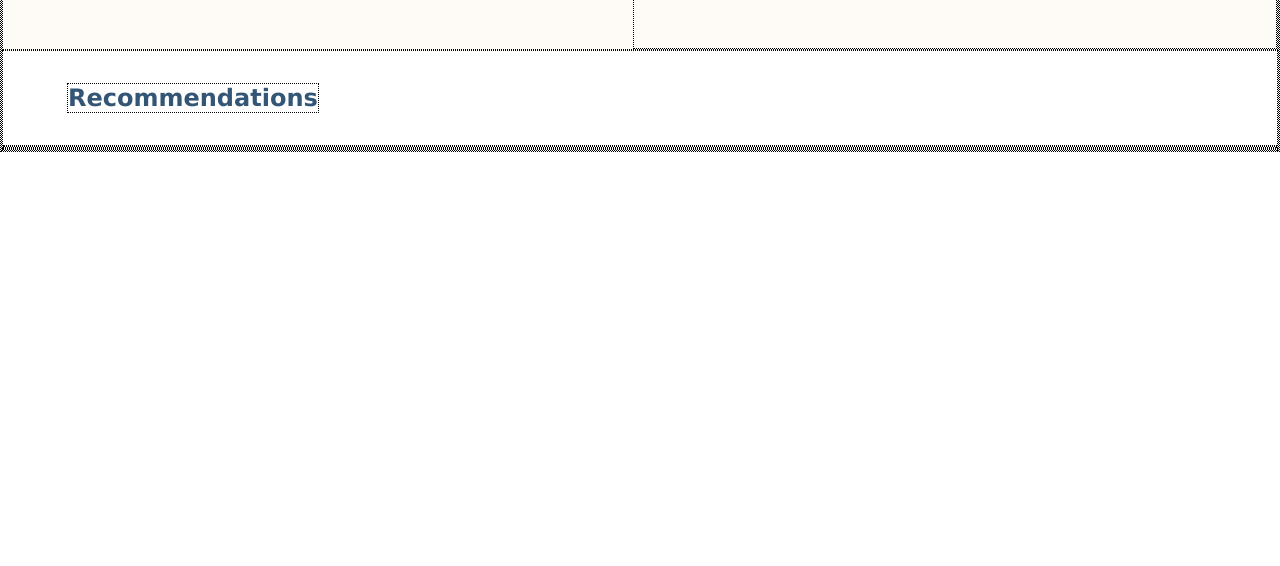
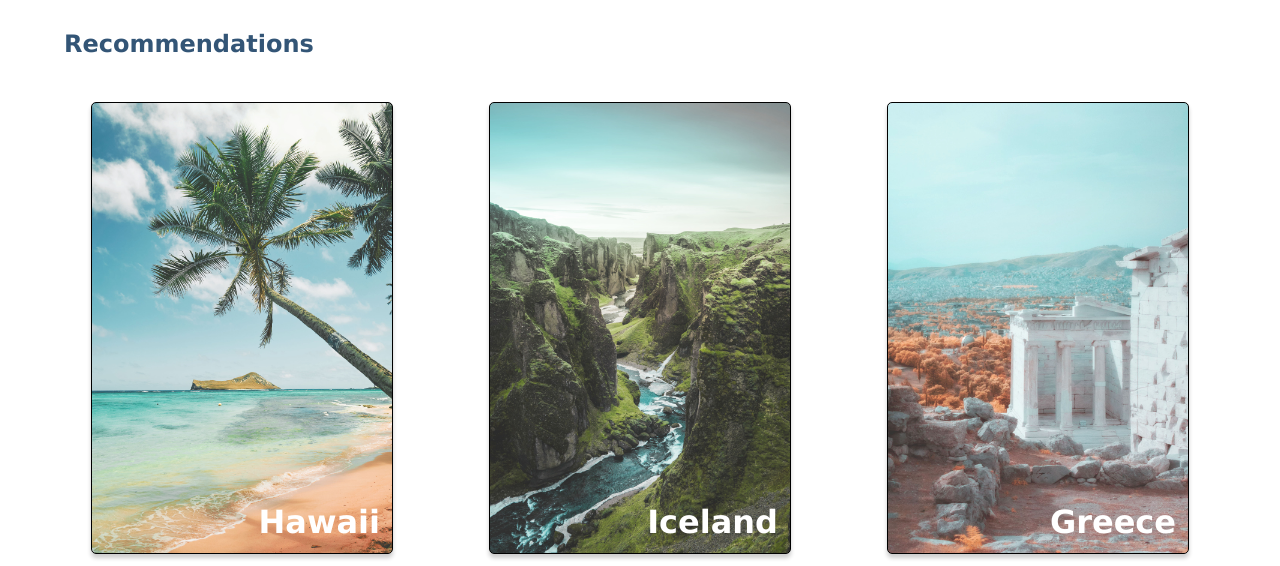
Before and after one commit to matthewcsimpson/BrainStaton-Travel-Site, a plain HTML site: page index.html in a window 1280 px wide. Shown: the part 637-1203 px from the top of the page. Before the commit the page ends 800 px from the top, so only its background shows below. Drawn offline with Linux system fonts and the light colour scheme.

Commit message:
main page cards ready for review, header refinements.

```diff
--- a/css/global.css
+++ b/css/global.css
@@ -1,5 +1,5 @@
 * {
-  border: 1px dotted black;
+  /* border: 1px dotted black; */
   margin: 0;
   padding: 0;
 }
@@ -19,7 +19,7 @@ body {
 }
 
 .header__item {
-  margin: 1.25rem 4rem;
+  margin: 0rem 4.75rem;
 }
 
 .header__name {
@@ -27,6 +27,19 @@ body {
   padding: 1.25rem;
   font-size: 2rem;
   font-weight: bold;
+}
+
+.header__name--link {
+  text-decoration: none;
+}
+
+.header__name--link:visited {
+  color: #335576;
+}
+
+.header__name--link:hover {
+  padding: 1.25rem 0rem;
+  border-bottom: 5px solid #335576;
 }
 
 /* .header__navlist {} */
@@ -55,3 +68,24 @@ body {
 .header__navlink:visited {
   color: black;
 }
+
+/* card styles */
+
+.cardcontainer {
+  display: flex;
+  flex-direction: row;
+  justify-content: center;
+  align-items: center;
+}
+
+.card {
+  display: flex;
+  justify-content: flex-end;
+  align-items: flex-end;
+  width: 18.75rem;
+  height: 28.125rem;
+  margin: 0.75rem 3rem;
+  border-radius: 5px;
+  border: 1px solid rgba(0, 0, 0, 1);
+  box-shadow: 0px 4px 4px rgba(0, 0, 0, 0.2);
+}
--- a/css/main.css
+++ b/css/main.css
@@ -8,7 +8,7 @@
 }
 
 .hero__content {
-  padding: 4rem;
+  padding: 3rem 6rem;
   min-height: 40vh;
   max-width: 45%;
 }
@@ -32,7 +32,8 @@
 
 .hero__heading {
   display: inline-block;
-  font-size: 2rem;
+  font-size: 2.25rem;
+  font-weight: bold;
 }
 
 .hero__description {
@@ -56,5 +57,31 @@
 
 .recommend__heading {
   display: inline-block;
-  margin: 2rem auto 2rem 4rem;
+  margin: 4rem 2rem 2rem 4rem;
 }
+
+.card__link {
+  text-decoration: none;
+}
+
+.card__text {
+  color: white;
+  font-weight: bolder;
+  font-size: 2rem;
+  padding: 0.75rem;
+}
+
+.card--hawaii {
+  background-image: url(../assets/Images/hawaii.jpg);
+  background-size: cover;
+}
+
+.card--iceland {
+  background-image: url(../assets/Images/iceland.jpg);
+  background-size: cover;
+}
+
+.card--greece {
+  background-image: url(../assets/Images/greece.jpg);
+  background-size: cover;
+}
--- a/index.html
+++ b/index.html
@@ -11,7 +11,7 @@
 
 <body>
     <header class="header">
-        <div class="header__item header__name">Travel Site</div>
+        <div class="header__item header__name"><a href="/" class="header__name--link">Travel Site</a></div>
         <nav class="header__item header__nav">
             <ol class="header__navlist">
                 <li class="header__navitem"><a href="/" class="header__navlink header__navlink--active">Home</a></li>
@@ -37,14 +37,24 @@
 
     <main class="recommend">
         <h2 class="recommend__heading">Recommendations</h2>
-        <div class="card__container">
 
-        </div>
+        <div class="cardcontainer">
+            <a href="./pages/hawaii.html" class="card card__link card--hawaii">
+                <span class="card__text">Hawaii</span>
+            </a>
+            <a href="./pages/iceland.html" class="card card__link card--iceland">
+                <span class="card__text">Iceland</span>
+            </a>
+            <a href="./pages/greece.html" class="card card__link card--greece">
+                <span class="card__text">Greece</span>
+            </a>
+        </div><!-- card container-->
 
     </main>
 
     <footer class="footer">
 
+
     </footer>
 </body>
 
```
Also changed, not shown: 1 other file.
